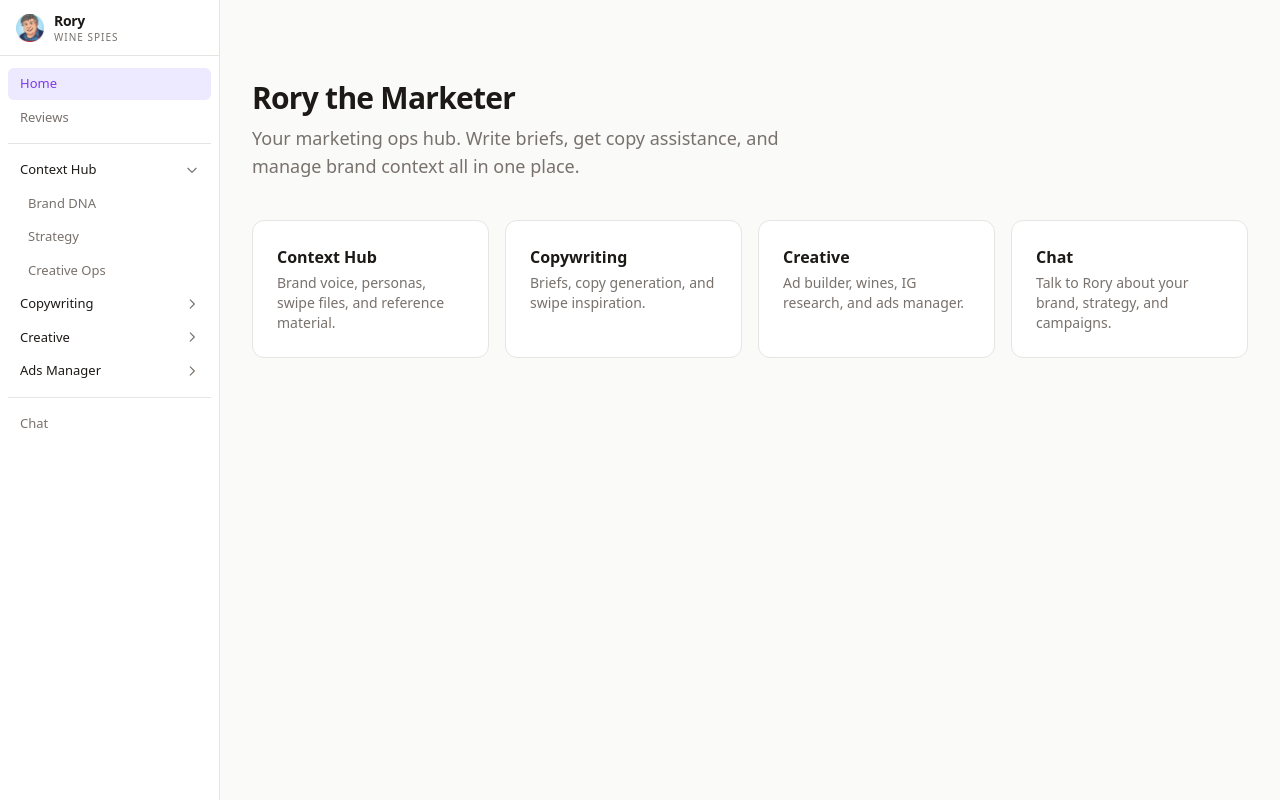
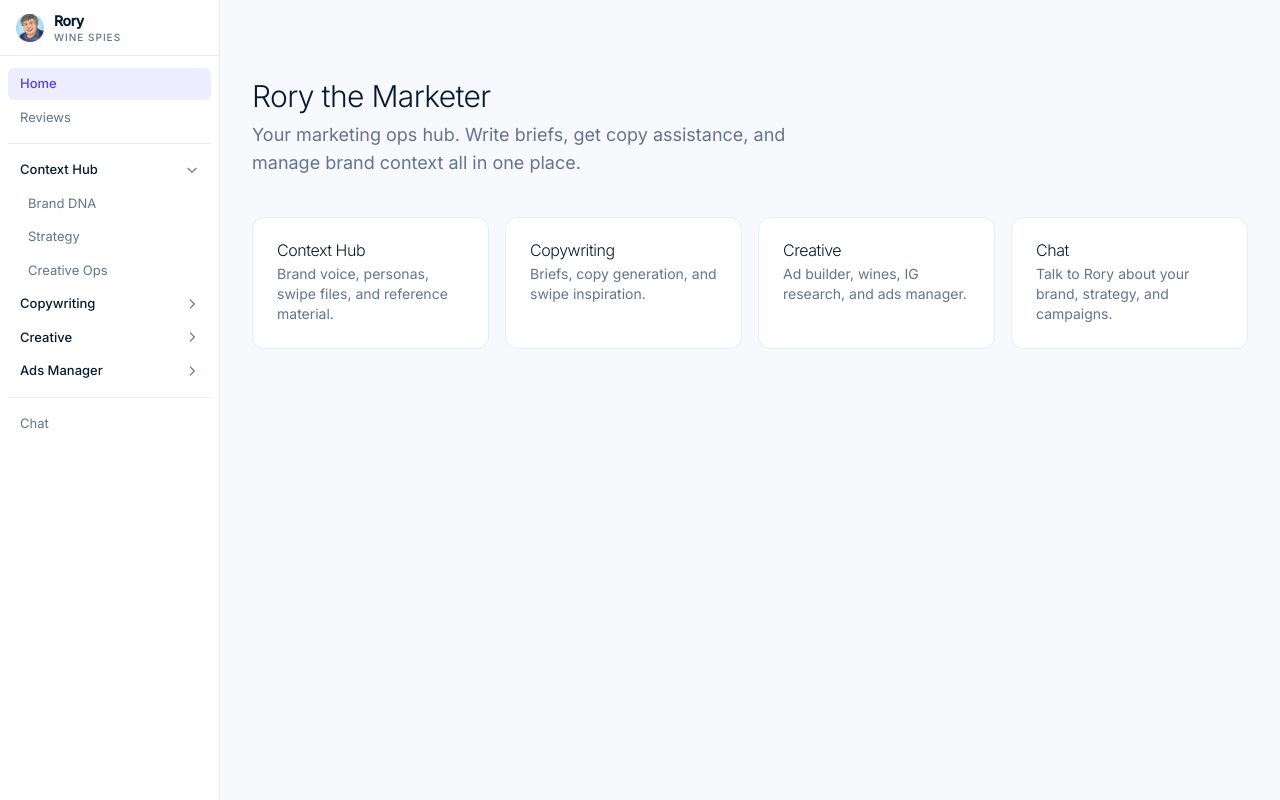
Before and after one commit to winespies-labs/RoryTheMarketer, a Next.js app: page / in a window 1280 px wide. Built offline with nearby package versions, Linux system fonts and the light colour scheme.

Commit message:
style: apply Stripe design system — Inter font, navy/slate palette, blue-tinted borders and shadows

```diff
--- a/app/globals.css
+++ b/app/globals.css
@@ -1,15 +1,33 @@
 @import "tailwindcss";
 
+/* Stripe-inspired design tokens */
 :root {
-  --background: #fafaf9;
-  --foreground: #1c1917;
-  --muted: #78716c;
-  --border: #e7e5e4;
-  --accent: #7c3aed;
-  --accent-light: #ede9fe;
-  --surface: #ffffff;
-  --success: #16a34a;
+  /* Surfaces */
+  --background: #f7f9fc;       /* Subtle blue-tinted page bg */
+  --surface: #ffffff;          /* White — cards, sidebar, inputs */
+
+  /* Text */
+  --foreground: #061b31;       /* Deep navy — headings & strong text */
+  --muted: #64748d;            /* Slate — secondary / captions */
+  --label: #273951;            /* Dark slate — form labels */
+
+  /* Brand */
+  --accent: #533afd;           /* Stripe purple */
+  --accent-light: #eeecff;     /* Light purple tint — active nav, badges */
+  --accent-hover: #4434d4;     /* Darker purple for hover states */
+
+  /* Borders */
+  --border: #e5edf5;           /* Blue-tinted — cards, dividers, inputs */
+
+  /* Status */
+  --success: #108c3d;
   --danger: #dc2626;
+
+  /* Elevation shadows (Stripe chromatic depth system) */
+  --shadow-sm: rgba(23,23,23,0.06) 0px 3px 6px;
+  --shadow-md: rgba(23,23,23,0.08) 0px 15px 35px 0px;
+  --shadow-lg: rgba(50,50,93,0.25) 0px 30px 45px -30px, rgba(0,0,0,0.1) 0px 18px 36px -18px;
+  --shadow-xl: rgba(3,3,39,0.25) 0px 14px 21px -14px, rgba(0,0,0,0.1) 0px 8px 17px -8px;
 }
 
 @theme inline {
@@ -22,11 +40,40 @@
   --color-surface: var(--surface);
   --color-success: var(--success);
   --color-danger: var(--danger);
-  --font-sans: var(--font-geist-sans);
-  --font-mono: var(--font-geist-mono);
+  --font-sans: var(--font-inter);
+  --font-mono: var(--font-source-code-pro);
 }
 
 body {
   background: var(--background);
   color: var(--foreground);
+  font-family: var(--font-inter), "SF Pro Display", system-ui, sans-serif;
+  font-weight: 400;
+  font-feature-settings: "ss01";
 }
+
+/* Stripe heading scale — weight 300, tight letter-spacing, deep navy */
+h1 {
+  font-weight: 300;
+  letter-spacing: -0.64px;
+  line-height: 1.10;
+  color: var(--foreground);
+}
+
+h2 {
+  font-weight: 300;
+  letter-spacing: -0.44px;
+  line-height: 1.10;
+  color: var(--foreground);
+}
+
+h3 {
+  font-weight: 300;
+  letter-spacing: -0.22px;
+  line-height: 1.12;
+  color: var(--foreground);
+}
+
+code, kbd, pre {
+  font-family: var(--font-source-code-pro), "SFMono-Regular", monospace;
+}
--- a/app/layout.tsx
+++ b/app/layout.tsx
@@ -1,16 +1,18 @@
 import type { Metadata } from "next";
-import { Geist, Geist_Mono } from "next/font/google";
+import { Inter, Source_Code_Pro } from "next/font/google";
 import LayoutShell from "./components/LayoutShell";
 import "./globals.css";
 
-const geistSans = Geist({
-  variable: "--font-geist-sans",
+const inter = Inter({
+  variable: "--font-inter",
   subsets: ["latin"],
+  weight: ["300", "400", "500"],
 });
 
-const geistMono = Geist_Mono({
-  variable: "--font-geist-mono",
+const sourceCodePro = Source_Code_Pro({
+  variable: "--font-source-code-pro",
   subsets: ["latin"],
+  weight: ["400", "500", "700"],
 });
 
 export const metadata: Metadata = {
@@ -26,7 +28,7 @@ export default function RootLayout({
   return (
     <html lang="en">
       <body
-        className={`${geistSans.variable} ${geistMono.variable} antialiased`}
+        className={`${inter.variable} ${sourceCodePro.variable} antialiased`}
       >
         <LayoutShell>{children}</LayoutShell>
       </body>
```
Also changed, not shown: 1 other file (tests, documents, lock files or other folders).
